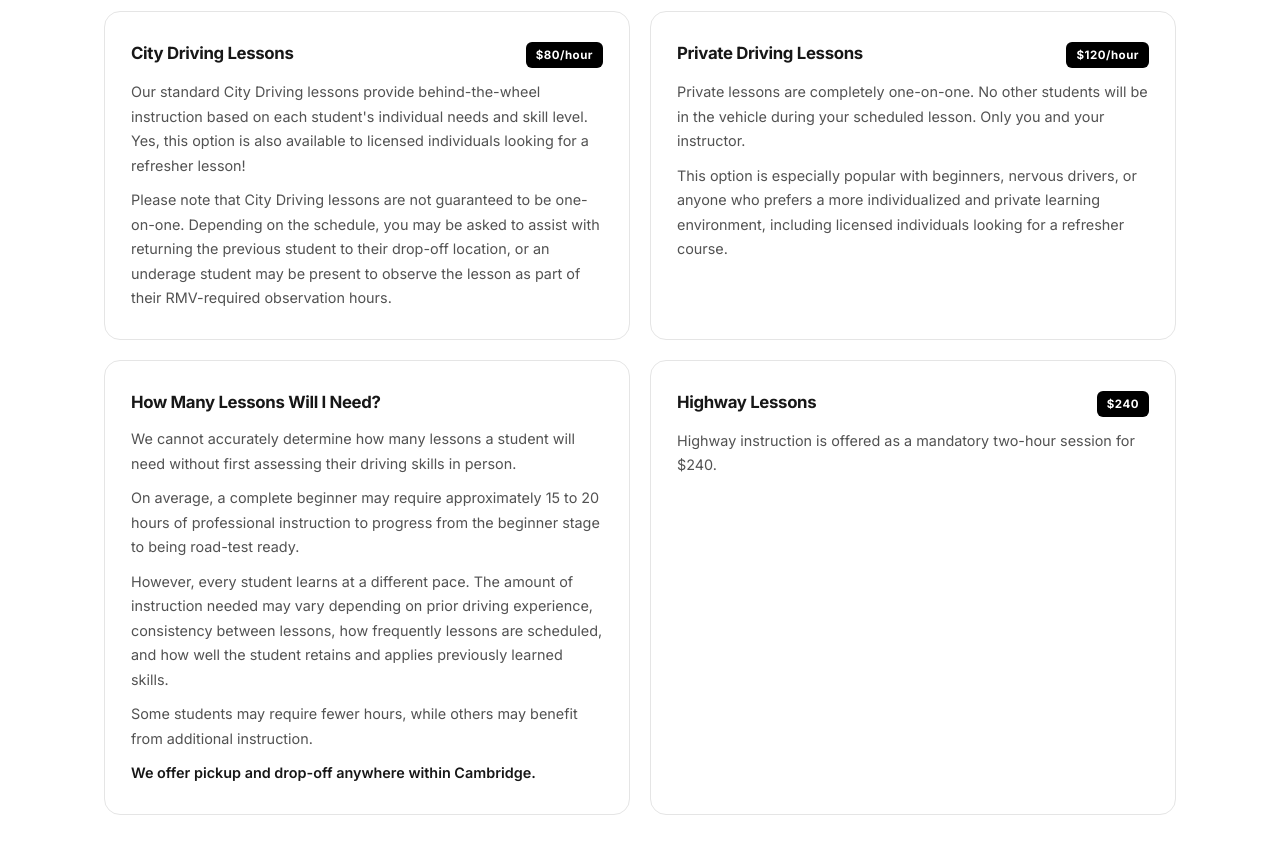
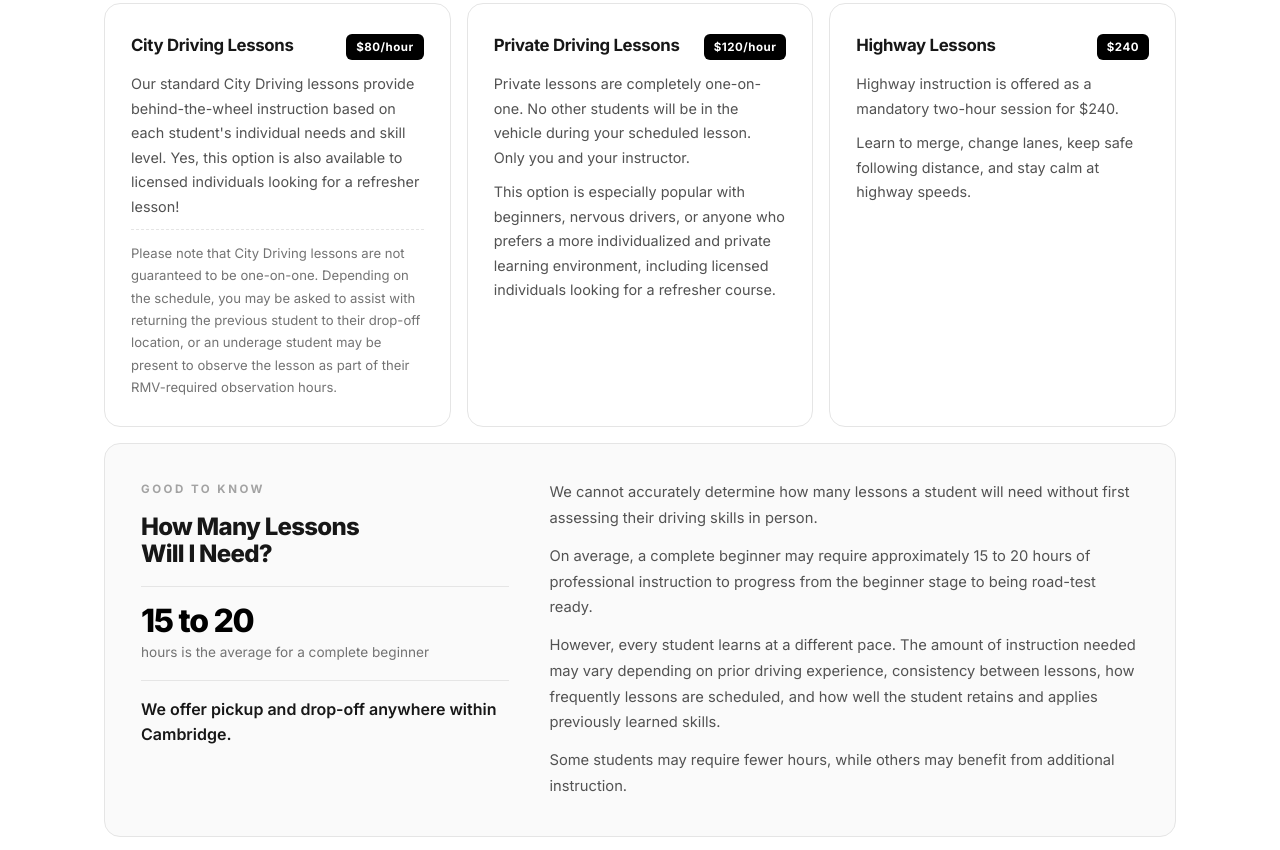
Before and after one commit to hohler9860/Evolve-studio, a website: page Projects Evolve/forever-focused-driving/services.html in a window 1280 px wide. Shown: the part 1590-2440 px from the top of the page. Drawn offline with Linux system fonts and the light colour scheme.

Commit message:
Services page: 3-up equal lesson cards + full-width 'How many lessons' block
Co-Authored-By: Claude Fable 5.1 <noreply@anthropic.com>
Claude-Session: https://claude.ai/code/session_015adx9sRYPQTVkNVeSNG65F

```diff
--- a/Projects Evolve/forever-focused-driving/services.html
+++ b/Projects Evolve/forever-focused-driving/services.html
@@ -14,7 +14,7 @@
   <link rel="preconnect" href="https://fonts.googleapis.com">
   <link rel="preconnect" href="https://fonts.gstatic.com" crossorigin>
   <link href="https://fonts.googleapis.com/css2?family=Inter:wght@400;500;600;700;800;900&display=swap" rel="stylesheet">
-  <link rel="stylesheet" href="styles.css?v=8">
+  <link rel="stylesheet" href="styles.css?v=9">
   <style>
     .page-hero { padding: 150px 0 40px; text-align: center; }
     .page-hero .section-desc { margin: 0 auto; }
@@ -119,7 +119,7 @@
           <span class="lesson-price">$80/hour</span>
         </div>
         <p>Our standard City Driving lessons provide behind-the-wheel instruction based on each student's individual needs and skill level. Yes, this option is also available to licensed individuals looking for a refresher lesson!</p>
-        <p>Please note that City Driving lessons are not guaranteed to be one-on-one. Depending on the schedule, you may be asked to assist with returning the previous student to their drop-off location, or an underage student may be present to observe the lesson as part of their RMV-required observation hours.</p>
+        <p class="lesson-fine">Please note that City Driving lessons are not guaranteed to be one-on-one. Depending on the schedule, you may be asked to assist with returning the previous student to their drop-off location, or an underage student may be present to observe the lesson as part of their RMV-required observation hours.</p>
       </div>
       <div class="lesson-detail fade-up">
         <div class="lesson-detail-head">
@@ -131,20 +131,26 @@
       </div>
       <div class="lesson-detail fade-up">
         <div class="lesson-detail-head">
-          <h3>How Many Lessons Will I Need?</h3>
+          <h3>Highway Lessons</h3>
+          <span class="lesson-price">$240</span>
         </div>
+        <p>Highway instruction is offered as a mandatory two-hour session for $240.</p>
+        <p>Learn to merge, change lanes, keep safe following distance, and stay calm at highway speeds.</p>
+      </div>
+    </div>
+
+    <div class="lesson-faq fade-up">
+      <div class="lesson-faq-side">
+        <div class="section-label">Good to know</div>
+        <h3>How Many Lessons<br>Will I Need?</h3>
+        <div class="lesson-faq-stat"><span>15 to 20</span>hours is the average for a complete beginner</div>
+        <p class="lesson-note">We offer pickup and drop-off anywhere within Cambridge.</p>
+      </div>
+      <div class="lesson-faq-body">
         <p>We cannot accurately determine how many lessons a student will need without first assessing their driving skills in person.</p>
         <p>On average, a complete beginner may require approximately 15 to 20 hours of professional instruction to progress from the beginner stage to being road-test ready.</p>
         <p>However, every student learns at a different pace. The amount of instruction needed may vary depending on prior driving experience, consistency between lessons, how frequently lessons are scheduled, and how well the student retains and applies previously learned skills.</p>
         <p>Some students may require fewer hours, while others may benefit from additional instruction.</p>
-        <p class="lesson-note">We offer pickup and drop-off anywhere within Cambridge.</p>
-      </div>
-      <div class="lesson-detail fade-up">
-        <div class="lesson-detail-head">
-          <h3>Highway Lessons</h3>
-          <span class="lesson-price">$240</span>
-        </div>
-        <p>Highway instruction is offered as a mandatory two-hour session for $240.</p>
       </div>
     </div>
 
--- a/Projects Evolve/forever-focused-driving/styles.css
+++ b/Projects Evolve/forever-focused-driving/styles.css
@@ -318,7 +318,7 @@
     }
     .service-link:hover { color: var(--black); }
     .lesson-details {
-      margin-top: 48px; display: grid; grid-template-columns: repeat(2, 1fr); gap: 20px;
+      margin-top: 40px; display: grid; grid-template-columns: repeat(3, 1fr); gap: 16px; align-items: stretch;
     }
     .lesson-detail {
       padding: 28px 26px; border: 1px solid var(--g200); border-radius: 16px; background: var(--white);
@@ -333,7 +333,14 @@
     }
     .lesson-detail p { color: var(--g600); font-size: 0.9rem; line-height: 1.7; margin-bottom: 10px; }
     .lesson-detail p:last-child { margin-bottom: 0; }
+    .lesson-fine { font-size: 0.82rem !important; color: var(--g500) !important; padding-top: 12px; border-top: 1px dashed var(--g200); }
     .lesson-note { font-weight: 600; color: var(--g900) !important; }
+    .lesson-faq { margin-top: 16px; display: grid; grid-template-columns: 1fr 1.6fr; gap: 40px; padding: 36px; border-radius: 16px; background: var(--g50); border: 1px solid var(--g200); }
+    .lesson-faq h3 { font-size: 1.5rem; font-weight: 800; letter-spacing: -0.03em; line-height: 1.15; margin-bottom: 18px; }
+    .lesson-faq-stat { padding: 16px 0; border-top: 1px solid var(--g200); border-bottom: 1px solid var(--g200); font-size: 0.85rem; color: var(--g500); margin-bottom: 16px; }
+    .lesson-faq-stat span { display: block; font-size: 2rem; font-weight: 800; letter-spacing: -0.04em; color: var(--black); line-height: 1.1; margin-bottom: 4px; }
+    .lesson-faq-body p { color: var(--g600); font-size: 0.92rem; line-height: 1.75; margin-bottom: 12px; }
+    .lesson-faq-body p:last-child { margin-bottom: 0; }
 
     /* ─── 5-Hour Package ─── */
     .package-card { margin-top: 40px; border-radius: 20px; background: var(--g950); color: var(--white); padding: 36px 36px 32px; }
@@ -682,6 +689,7 @@
     @media (max-width: 1024px) {
       .services-grid { grid-template-columns: repeat(2, 1fr); }
       .testimonials-grid { grid-template-columns: repeat(2, 1fr); }
+      .lesson-details { grid-template-columns: repeat(2, 1fr); }
       .passes-grid { grid-template-columns: repeat(7, 1fr); }
     }
     @media (max-width: 900px) {
@@ -693,6 +701,7 @@
       .package-card { padding: 28px 22px; }
       .road-test-side { position: static; }
       .lesson-details { grid-template-columns: 1fr; }
+      .lesson-faq { grid-template-columns: 1fr; gap: 20px; padding: 26px 22px; }
       .why-stats { max-width: 400px; }
       .footer-grid { grid-template-columns: 1fr 1fr; }
     }
```
Also changed, not shown: Projects Evolve/forever-focused-driving/index.html (+1 -1 lines).
